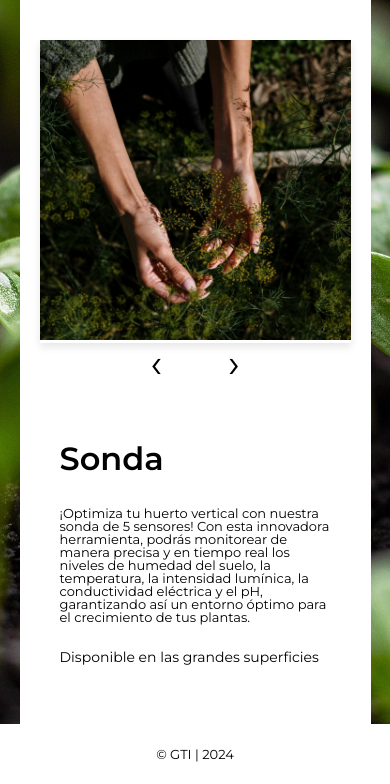
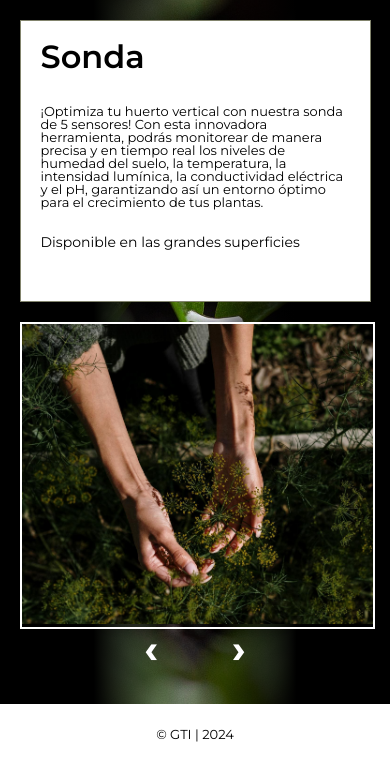
Before and after one commit to JosueBellota/GTI_Huertos_Verticales, a PHP site: page /producto.php in a window 390 px wide. Shown: the part 80-864 px from the top of the page. After the commit the page ends 822 px from the top, so only its background shows below. Run offline with PHP 8.4, Linux system fonts and the light colour scheme.

Commit message:
Producto Page Fixing

```diff
--- a/css/global.css
+++ b/css/global.css
@@ -33,6 +33,7 @@ body {
     background-repeat: no-repeat;
     background-position: center;
     z-index: -1;
+
 
 }
 
--- a/css/product.css
+++ b/css/product.css
@@ -1,18 +1,29 @@
 
-/* --------------------------------- */
-/* ----------Estilos Pagina Producto------------- */
-/* ---------------------------------- */
+/* -------------------------------------------- */
+/* ----------Estilos Pagina Producto ------------- */
+/* ---------------------------------------- */
 
 .container-product {
+
+    height: calc(100vh - 140px);
+    background-color: transparent;
+    background: rgb(0,0,0);
+    background: linear-gradient(90deg, rgba(0,0,0,1) 24%, rgba(248,248,248,0) 50%, rgba(0,0,0,1) 76%);
+
+}
+
+.card-product{
     display: flex;
-    min-height:75vh;
+    width: 80%;
+    margin: 0 auto;
+    align-items: center;
 }
 
 .gallery {
-    width: 60%;
     padding: 20px;
     box-sizing: border-box;
     height: fit-content;
+
 }
 
 .main-image {
@@ -54,6 +65,7 @@
     margin: 20px;
     box-sizing: border-box;
     border: 1px solid var(--gray);
+    background-color: var(--white);
     height: fit-content;
 
 }
@@ -75,30 +87,38 @@
 /* --------------------------------- */
 /* ----------Estilos Responsive---- */
 /* ---------------------------------- */
+@media (max-width: 1115px) {
 
-@media (max-width: 768px) {
+    .card-product{
 
-.container-product{
+        width: 90%;
 
-    flex-direction: column;
-    height: 100%;
     }
-.gallery {
-    width: 100%;
-    height: fit-content;
 }
 
+@media (max-width: 1000px) {
+
+    .description {
+
+        width: 100%;
+    }
+
+    .gallery {
+
+        width: 100%;
+        padding: 0px;
+
+    }
+
+    .main-image{
+        border: 2px solid white;
+    }
 
     .thumbnails{
         display: none;
     }
 
 
-.description {
-
-    width: 90%;
-    border: none;
-}
 
     .thumbnails {
         justify-content: flex-start;
@@ -114,6 +134,29 @@
     .slider-arrows p{
         text-align: center;
         font-size: 40px;
-    color: black;
+        font-weight: bold;
+        color: #fff;
     }
+
 }
+
+@media (max-width: 768px) {
+
+
+    .card-product{
+        flex-direction: column;
+        height: calc(100vh - 140px);
+    }
+
+    .description {
+        flex: 0 0 40%;
+        order: 1;
+    }
+
+    .gallery {
+        flex: 0 0 60%;
+        order: 2;
+    }
+
+
+  }
--- a/producto.php
+++ b/producto.php
@@ -1,6 +1,6 @@
 <?php include('includes/menu.php'); ?>
-
-    <div class="container container-product">
+<div class="container-product">
+    <div class="card-product">
         <div class="gallery">
             <div class="main-image">
                 <img id="mainImg" src="img/huerto-5.jpg" alt="Main Image">
@@ -30,7 +30,7 @@
             <h4>Disponible en las grandes superficies</h4>
         </div>
     </div>
-
+</div>
     <script src="js/product-gallery.js"></script>
 
 
```
Lines whose indentation alone changed are shown as unchanged.
